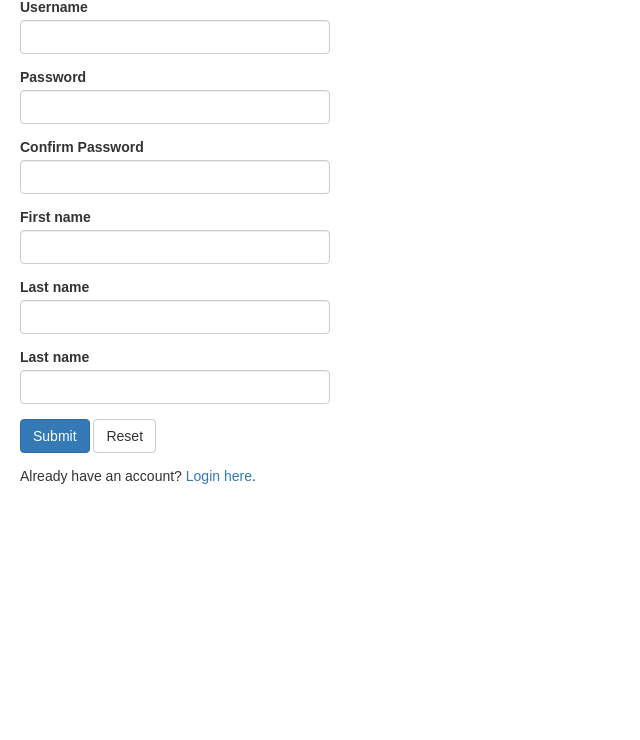
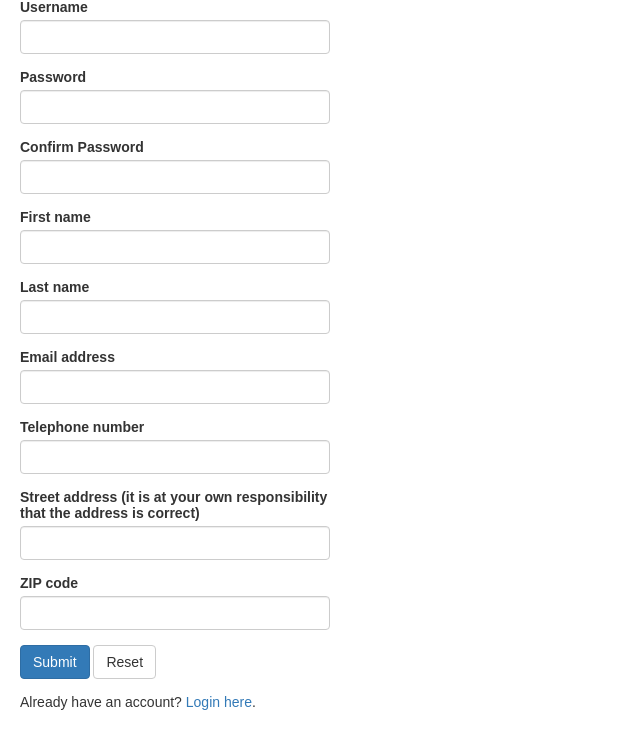
Before and after one commit to mikaele90/Vertaisverkkokauppa, a PHP site: page /registerform.php in a window 1280 px wide. Shown: the part 110-850 px from the top of the page, without its empty margins (0-640 px from the left). Before the commit the page ends 594 px from the top, so only its background shows below. Run offline with PHP 8.4, Linux system fonts and the light colour scheme.

Commit message:
registerform uppeja

```diff
--- a/registerform.php
+++ b/registerform.php
@@ -3,8 +3,19 @@
 require_once "database.php";
 
 // Define variables and initialize with empty values
-$username = $password = $confirm_password = $first_name = $last_name = $email = "";
-$username_err = $password_err = $confirm_password_err = $first_name_err = $last_name_err = $email_err ="";
+$username = $password = $confirm_password = $first_name = $last_name = $email = $telephone_number = $street_address = $zip_code = "";
+$username_err = $password_err = $confirm_password_err = $first_name_err = $last_name_err = $email_err = $telephone_number_err = $street_address_err = $zip_code_err ="";
+
+function validate_phone_number($phone)
+{
+    $filtered_phone_number = filter_var($phone, FILTER_SANITIZE_NUMBER_INT);
+    $phone_to_check = str_replace("-", "", $filtered_phone_number);
+    if (strlen($phone_to_check) < 10 || strlen($phone_to_check) > 14) {
+        return false;
+    } else {
+        return true;
+    }
+}
 
 
 // Processing form data when form is submitted
@@ -48,7 +59,7 @@ if($_SERVER["REQUEST_METHOD"] == "POST"){
     if(empty(trim($_POST["password"]))){
         $password_err = "Please enter a password.";
     } elseif(strlen(trim($_POST["password"])) < 6){
-        $password_err = "Password must have atleast 6 characters.";
+        $password_err = "Password must have at least 6 characters.";
     } else{
         $password = trim($_POST["password"]);
     }
@@ -63,25 +74,25 @@ if($_SERVER["REQUEST_METHOD"] == "POST"){
         }
     }
 
-    // Validate firstname
+    // Validate first name
     if(empty(trim($_POST["first_name"]))){
         $first_name_err = "Please confirm first name.";
     } elseif(strlen(trim($_POST["first_name"])) < 2) {
-        $first_name_err = "First name must have atleast 2 characters.";
+        $first_name_err = "First name must have at least 2 characters.";
     } else{
         $first_name = trim($_POST["first_name"]);
     }
 
-    // Validate lastname
+    // Validate last name
     if(empty(trim($_POST["last_name"]))){
         $last_name_err = "Please confirm last name.";
     } elseif(strlen(trim($_POST["last_name"])) < 2) {
-        $last_name_err = "Last name must have atleast 2 characters.";
+        $last_name_err = "Last name must have at least 2 characters.";
     } else{
         $last_name = trim($_POST["last_name"]);
     }
 
-    // Validate lastname
+    // Validate email address
     if(empty(trim($_POST["email"]))){
         $email_err = "Please confirm email.";
     } elseif(!filter_var(trim($_POST["email"]), FILTER_VALIDATE_EMAIL)) {
@@ -90,18 +101,58 @@ if($_SERVER["REQUEST_METHOD"] == "POST"){
         $email = trim($_POST["email"]);
     }
 
+    // Validate telephone number
+    if(empty(trim($_POST["telephone_number"]))){
+        $telephone_number_err = "Please confirm telephone number.";
+    } elseif(validate_phone_number(trim($_POST["telephone_number"])) == false) {
+        $telephone_number_err = "Telephone number is not valid";
+    } else{
+        $telephone_number = trim($_POST["telephone_number"]);
+    }
+
+    // Validate street address
+    if(empty(trim($_POST["street_address"]))){
+        $street_address_err = "Please confirm street address.";
+    } elseif(strlen(trim($_POST["street_address"])) < 8) {
+        $street_address_err = "Street address must have at least 8 characters.";
+    } else{
+        $street_address = trim($_POST["street_address"]);
+    }
+
+    // Validate ZIP code
+    if(empty(trim($_POST["zip_code"]))){
+        $zip_code_err = "Please confirm ZIP code.";
+    } elseif(strlen(trim($_POST["zip_code"])) < 5) {
+        $zip_code_err = "ZIP code must have at least 5 characters.";
+    } else{
+        $zip_code = trim($_POST["zip_code"]);
+    }
 
 
     // Check input errors before inserting in database
-    if(empty($username_err) && empty($password_err) && empty($confirm_password_err) && empty($first_name_err) && empty($last_name_err)
-        && empty($email_err)){
+    if(empty($username_err) &&
+        empty($password_err) &&
+        empty($confirm_password_err) &&
+        empty($first_name_err) &&
+        empty($last_name_err) &&
+        empty($email_err) &&
+        empty($telephone_number_err) &&
+        empty($street_address_err) &&
+        empty($zip_code_err)){
 
         // Prepare an insert statement
-        $sql = "INSERT INTO userDB (UserName, UserPassword, FirstName, LastName, Email) VALUES (?, ?, ?, ?, ?)";
+        $sql = "INSERT INTO userDB (UserName, UserPassword, FirstName, LastName, Email, TelNum, StreetAddress, Zipcode) VALUES (?, ?, ?, ?, ?, ?, ?, ?)";
 
         if($stmt = mysqli_prepare($link, $sql)){
             // Bind variables to the prepared statement as parameters
-            mysqli_stmt_bind_param($stmt, "sssss", $param_username, $param_password, $param_first_name, $param_last_name, $param_email);
+            mysqli_stmt_bind_param($stmt, "ssssssss",
+                $param_username,
+                $param_password,
+                $param_first_name,
+                $param_last_name,
+                $param_email,
+                $param_telephone_number,
+                $param_street_address);
 
             // Set parameters
             $param_username = $username;
@@ -109,6 +160,9 @@ if($_SERVER["REQUEST_METHOD"] == "POST"){
             $param_first_name = $first_name;
             $param_last_name = $last_name;
             $param_email = $email;
+            $param_telephone_number = $telephone_number;
+            $param_street_address = $street_address;
+            $param_zip_code = $zip_code;
             // Attempt to execute the prepared statement
             if(mysqli_stmt_execute($stmt)){
                 // Redirect to login page
@@ -169,9 +223,24 @@ if($_SERVER["REQUEST_METHOD"] == "POST"){
             <span class="help-block"><?php echo $last_name_err; ?></span>
         </div>
         <div class="form-group <?php echo (!empty($email_err)) ? 'has-error' : ''; ?>">
-            <label>Last name</label>
+            <label>Email address</label>
             <input type="email" name="email" class="form-control" value="<?php echo $email; ?>">
             <span class="help-block"><?php echo $email_err; ?></span>
+        </div>
+        <div class="form-group <?php echo (!empty($telephone_number_err)) ? 'has-error' : ''; ?>">
+            <label>Telephone number</label>
+            <input type="text" name="telephone_number" class="form-control" value="<?php echo $telephone_number; ?>">
+            <span class="help-block"><?php echo $telephone_number_err; ?></span>
+        </div>
+        <div class="form-group <?php echo (!empty($street_address_err)) ? 'has-error' : ''; ?>">
+            <label>Street address (it is at your own responsibility that the address is correct)</label>
+            <input type="text" name="street_address" class="form-control" value="<?php echo $street_address; ?>">
+            <span class="help-block"><?php echo $street_address_err; ?></span>
+        </div>
+        <div class="form-group <?php echo (!empty($zip_code_err)) ? 'has-error' : ''; ?>">
+            <label>ZIP code </label>
+            <input type="text" name="zip_code" class="form-control" value="<?php echo $zip_code; ?>">
+            <span class="help-block"><?php echo $zip_code_err; ?></span>
         </div>
         <div class="form-group">
             <input type="submit" class="btn btn-primary" value="Submit">
```
